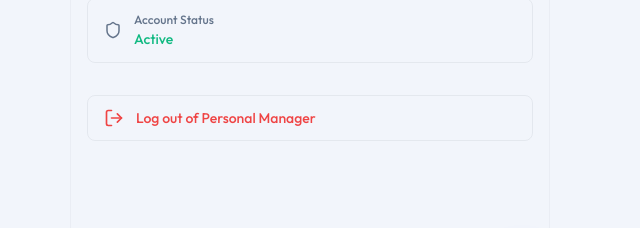
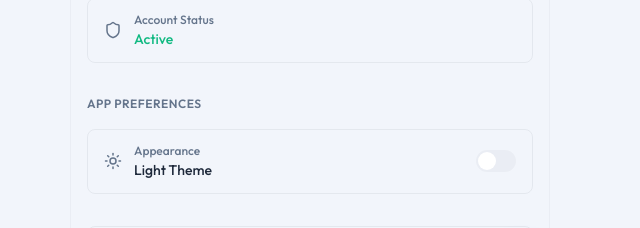
Before and after one commit to codelimited472/personal-manager, a Next.js app: page /settings in a window 1280 px wide. Shown: the part 422-650 px from the top of the page, without its empty margins (330-970 px from the left). Built offline with nearby package versions, Linux system fonts and the light colour scheme; no server answers.

Commit message:
feat: add theme toggle and improve UI for dark mode and tasks

```diff
--- a/src/app/settings/page.tsx
+++ b/src/app/settings/page.tsx
@@ -1,11 +1,13 @@
 'use client';
 
 import { useAuth } from '@/features/auth/hooks/useAuth';
-import { LogOut, User as UserIcon, Mail, Shield } from 'lucide-react';
+import { useTheme } from '@/hooks/useTheme';
+import { LogOut, User as UserIcon, Mail, Shield, Moon, Sun } from 'lucide-react';
 import styles from './settings.module.css';
 
 export default function SettingsPage() {
   const { user, loading, signOut } = useAuth();
+  const { theme, toggleTheme } = useTheme();
 
   if (loading) {
     return <div className="page" style={{ padding: 'var(--space-4)' }}>Loading...</div>;
@@ -62,6 +64,37 @@ export default function SettingsPage() {
           </div>
         </div>
 
+        <div className={styles.section}>
+          <h3 className={styles.sectionTitle}>App Preferences</h3>
+
+          <div className={styles.actionButton} onClick={toggleTheme}>
+            {theme === 'dark' ? <Moon size={18} color="var(--text-secondary)" /> : <Sun size={18} color="var(--text-secondary)" />}
+            <div style={{ display: 'flex', flexDirection: 'column', flex: 1 }}>
+              <span style={{ fontSize: 'var(--text-sm)', color: 'var(--text-secondary)' }}>Appearance</span>
+              <span>{theme === 'dark' ? 'Dark Theme' : 'Light Theme'}</span>
+            </div>
+            <div style={{
+              width: '40px',
+              height: '22px',
+              borderRadius: '11px',
+              background: theme === 'dark' ? 'var(--accent-primary)' : 'var(--border-secondary)',
+              position: 'relative',
+              transition: 'background 0.3s ease'
+            }}>
+              <div style={{
+                width: '18px',
+                height: '18px',
+                borderRadius: '50%',
+                background: 'white',
+                position: 'absolute',
+                top: '2px',
+                left: theme === 'dark' ? '20px' : '2px',
+                transition: 'left 0.3s ease'
+              }} />
+            </div>
+          </div>
+        </div>
+
         <button
           onClick={signOut}
           className={`${styles.actionButton} ${styles.logoutButton}`}
--- a/src/components/layout/BottomNav.module.css
+++ b/src/components/layout/BottomNav.module.css
@@ -9,8 +9,8 @@
   align-items: stretch;
   justify-content: space-around;
   height: 4.5rem;
-  background: var(--bg-glass);
-  border: 1px solid rgba(255, 255, 255, 0.4);
+  background: var(--nav-bg);
+  border: 1px solid rgba(255, 255, 255, 0.1);
   border-radius: var(--radius-full);
   box-shadow: var(--shadow-lg), 0 0 0 1px var(--border-secondary);
   z-index: var(--z-fixed);
--- a/src/features/tasks/components/TaskItem.module.css
+++ b/src/features/tasks/components/TaskItem.module.css
@@ -7,7 +7,8 @@
   transition: all var(--transition-fast);
   animation: fadeInUp 0.2s ease-out both;
   background: var(--bg-secondary);
-  border: 1px solid var(--border-secondary);
+  border: 1px solid var(--border-primary);
+  box-shadow: var(--shadow-sm);
   margin-bottom: var(--space-2);
 }
 
--- a/src/styles/globals.css
+++ b/src/styles/globals.css
@@ -111,9 +111,10 @@
   --bg-tertiary: #151525;
   --bg-elevated: #1a1a2e;
   --bg-surface: #1e1e35;
-  --bg-glass: rgba(255, 255, 255, 0.04);
-  --bg-glass-hover: rgba(255, 255, 255, 0.08);
-  --bg-glass-active: rgba(255, 255, 255, 0.12);
+  --bg-glass: rgba(255, 255, 255, 0.08);
+  --bg-glass-hover: rgba(255, 255, 255, 0.12);
+  --bg-glass-active: rgba(255, 255, 255, 0.16);
+  --nav-bg: rgba(14, 14, 24, 0.85);
 
   /* Accent Colors */
   --accent-primary: #7c6cf0;
@@ -175,6 +176,7 @@
   --bg-glass: rgba(255, 255, 255, 0.7);
   --bg-glass-hover: rgba(255, 255, 255, 0.85);
   --bg-glass-active: rgba(255, 255, 255, 0.95);
+  --nav-bg: rgba(255, 255, 255, 0.85);
 
   --accent-primary: #5a4fcf;   /* Rich vibrant violet */
   --accent-primary-hover: #4b41b5;
```
